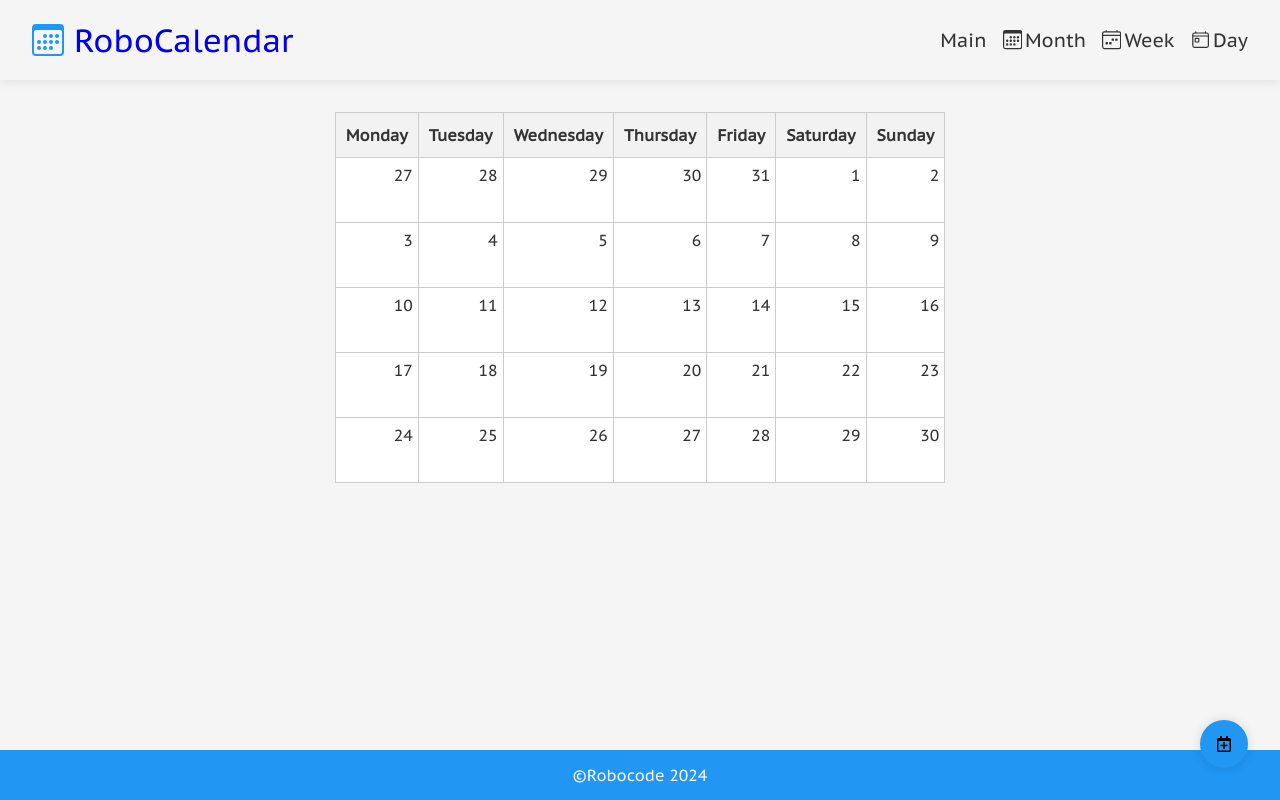
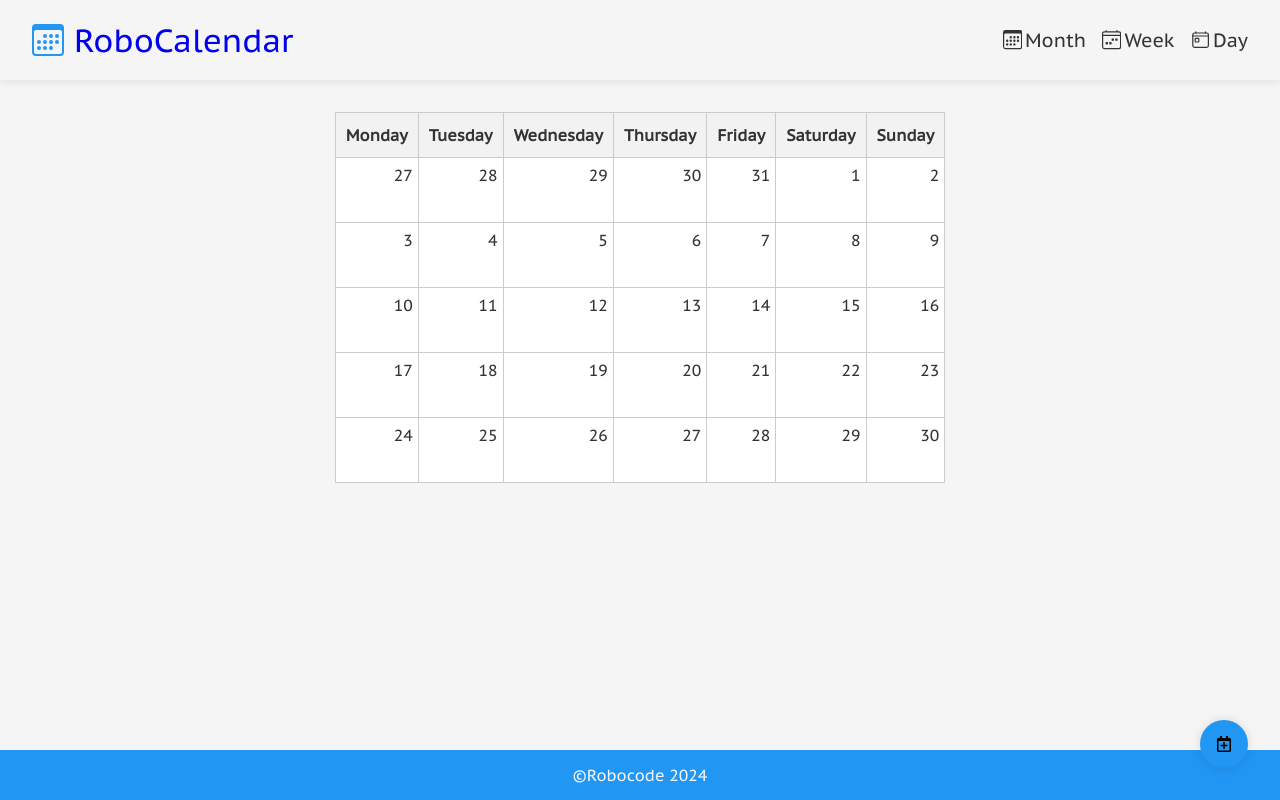
Before and after one commit to BSenichak/Project-3, a React (Vite) app: page / in a window 1280 px wide. Built offline with nearby package versions, Linux system fonts and the light colour scheme.

Commit message:
remove main

```diff
--- a/src/components/Header/Header.jsx
+++ b/src/components/Header/Header.jsx
@@ -12,9 +12,6 @@ function Header(props) {
         <div className="title">RoboCalendar</div>
     </a>
     <nav className={style.navBar}>
-        <a href="" className={style.link}>
-            Main
-        </a>
         <a href="" className={style.link}>
             <BsCalendar3 />
             <span>Month</span>
```
